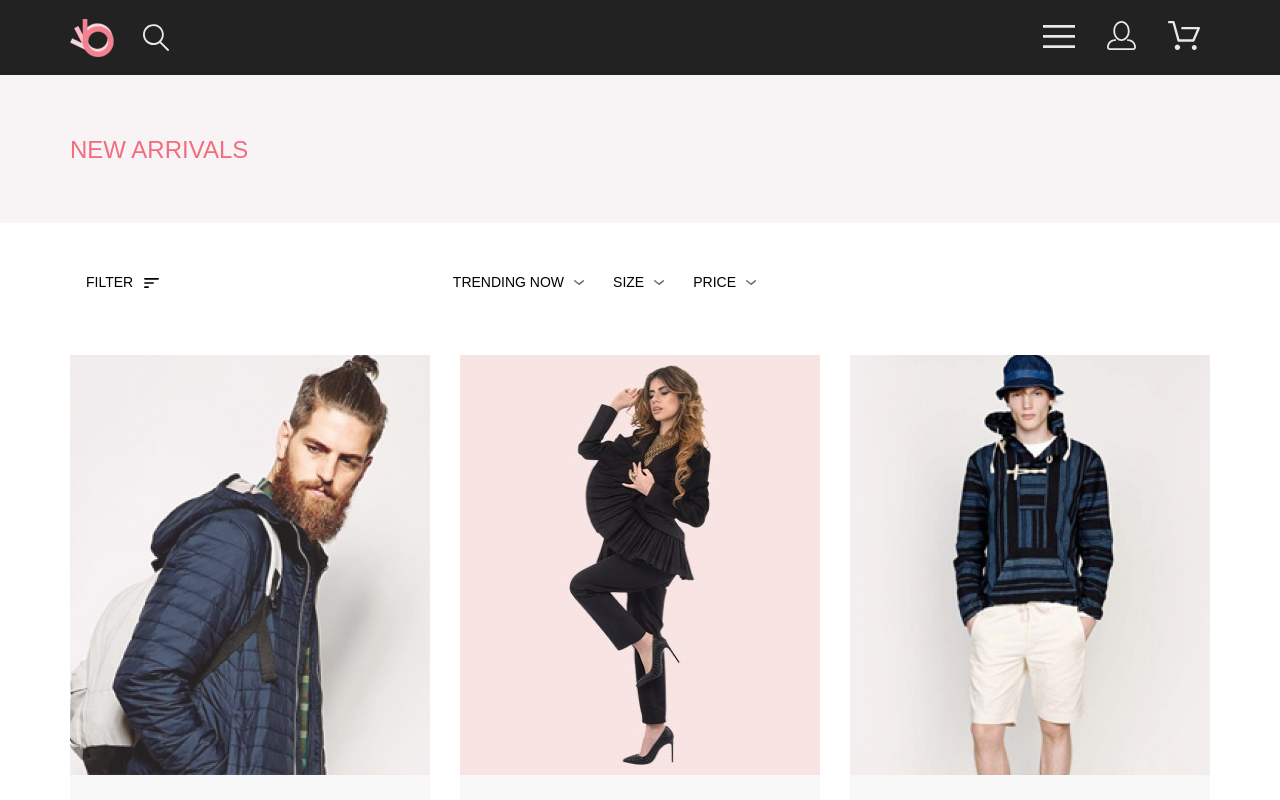
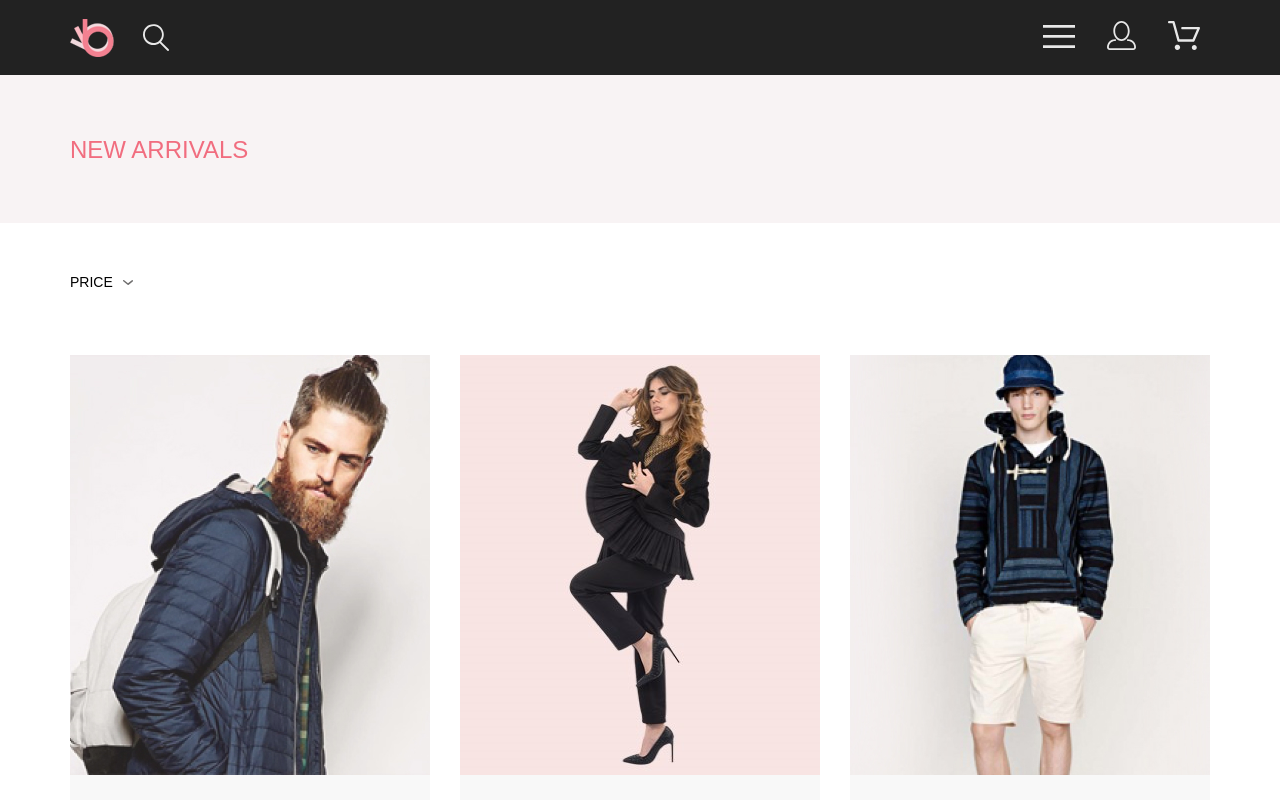
Before and after one commit to Mercique/FashionVue, a Vue app: page /catalog in a window 1280 px wide. Shown: the top 800 px of the page. Built offline with nearby package versions, Linux system fonts and the light colour scheme; a web font is replaced by a local one.

Commit message:
Add filter high-low price

```diff
--- /dev/null
+++ b/src/components/FilterCatalog.vue
@@ -0,0 +1,110 @@
+<template>
+  <div class="catalog__filter">
+    <details class="catalog__item">
+      <summary>
+        PRICE
+        <svg
+          width="11"
+          height="6"
+          viewBox="0 0 11 6"
+          fill="none"
+          xmlns="http://www.w3.org/2000/svg"
+        >
+          <path
+            d="M5.00214 5.00214C4.83521 5.00247 4.67343 4.94433 4.54488 4.83782L0.258102 1.2655C0.112196 1.14422 0.0204417 0.969958 0.00302325 0.781035C-0.0143952 0.592112 0.0439493 0.404007 0.165221 0.258101C0.286493 0.112196 0.460759 0.0204417 0.649682 0.00302327C0.838605 -0.0143952 1.02671 0.043949 1.17262 0.165221L5.00214 3.36602L8.83167 0.279536C8.90475 0.220188 8.98884 0.175869 9.0791 0.149125C9.16937 0.122382 9.26403 0.113741 9.35764 0.1237C9.45126 0.133659 9.54198 0.162021 9.6246 0.207156C9.70722 0.252292 9.7801 0.313311 9.83906 0.386705C9.90449 0.460167 9.95405 0.546351 9.98462 0.639855C10.0152 0.733359 10.0261 0.83217 10.0167 0.930097C10.0073 1.02802 9.97784 1.12296 9.93005 1.20895C9.88227 1.29494 9.81723 1.37013 9.73904 1.42982L5.45225 4.88068C5.32002 4.97036 5.16154 5.01312 5.00214 5.00214Z"
+            fill="#6F6E6E"
+          />
+        </svg>
+      </summary>
+      <div class="filter-price">
+        <button type="button" @click="getHigh()">Price: high-low</button>
+        <button type="button" @click="getLow()">Price: low-high</button>
+      </div>
+    </details>
+  </div>
+</template>
+
+<script>
+import { mapMutations } from "vuex";
+
+export default {
+  name: "FilterCatalog",
+  methods: {
+    ...mapMutations(["getProductCardsHigh", "getProductCardsLow"]),
+    getHigh() {
+      this.getProductCardsHigh();
+    },
+    getLow() {
+      this.getProductCardsLow();
+    },
+  },
+};
+</script>
+
+<style lang="scss" scoped>
+.catalog__filter {
+  margin: 51px 0 64px;
+  .catalog__form {
+    max-width: 534px;
+    display: flex;
+    justify-content: space-between;
+  }
+  &-filterDetails {
+    display: flex;
+    align-items: center;
+    gap: 11px;
+    padding-left: 16px;
+  }
+  &-right {
+    display: flex;
+    align-items: center;
+    gap: 28px;
+    button {
+      display: flex;
+      align-items: center;
+    }
+    svg {
+      margin-left: 10px;
+      transition: transform 0.2s ease;
+    }
+  }
+  .catalog__item {
+    position: relative;
+    summary {
+      display: flex;
+      align-items: center;
+      cursor: pointer;
+      svg {
+        margin-left: 10px;
+        transition: transform .2s ease;
+      }
+    }
+    &[open] {
+      svg {
+        transform: rotate(-180deg);
+      }
+      .filter-price {
+        width: 112px;
+        display: flex;
+        flex-direction: column;
+        position: absolute;
+        top: 23px;
+        left: -17px;
+        z-index: 10;
+        box-shadow: 6px 4px 35px rgba(0, 0, 0, 0.21);
+        background: #fff;
+        button {
+          padding: 10px;
+          font-size: 14px;
+          line-height: 16px;
+          color: #6f6e6e;
+          &:hover {
+            color: #f16d7f;
+            background: #f16d7f21;
+          }
+        }
+      }
+    }
+  }
+}
+</style>
--- a/src/components/Sale.vue
+++ b/src/components/Sale.vue
@@ -1,7 +1,7 @@
 <template>
   <div class="sale center">
     <div class="sale__content">
-      <router-link to="/catalog" class="sale__link">
+      <router-link to="/catalog/women" class="sale__link">
         <div class="sale__item">
           <div class="sale__text">
             <p class="sale__p">30% OFF</p>
@@ -10,7 +10,7 @@
           <img src="../assets/images/sale/sale1.jpg" class="sale__img" alt="sale img" />
         </div>
       </router-link>
-      <router-link to="/catalog" class="sale__link">
+      <router-link to="/catalog/men" class="sale__link">
         <div class="sale__item">
           <div class="sale__text">
             <p class="sale__p">HOT DEAL</p>
@@ -19,7 +19,7 @@
           <img src="../assets/images/sale/sale2.jpg" class="sale__img" alt="sale img" />
         </div>
       </router-link>
-      <router-link to="/catalog" class="sale__link">
+      <router-link to="/catalog/kids" class="sale__link">
         <div class="sale__item">
           <div class="sale__text">
             <p class="sale__p">NEW ARRIVALS</p>
@@ -29,7 +29,7 @@
         </div>
       </router-link>
     </div>
-    <router-link to="/catalog" class="sale__link">
+    <router-link to="/catalog/accesories" class="sale__link">
       <div class="sale__item sale__item_big">
         <div class="sale__text">
           <p class="sale__p">LUXIROUS & TRENDY</p>
--- a/src/store/modules/product.js
+++ b/src/store/modules/product.js
@@ -38,9 +38,21 @@ export default {
     },
     searchfilteredCards(state, text) {
       state.productCards = state.history;
-      let regexp = new RegExp(text, 'i');
-      state.productCards = state.productCards.filter(product => regexp.test(product.title));
-    }
+      let regexp = new RegExp(text, "i");
+      state.productCards = state.productCards.filter((product) =>
+        regexp.test(product.title)
+      );
+    },
+    getProductCardsHigh(state) {
+      state.productCards.sort((a, b) => {
+        return b.price - a.price;
+      });
+    },
+    getProductCardsLow(state) {
+      state.productCards.sort((a, b) => {
+        return a.price - b.price;
+      });
+    },
   },
   getters: {
     getProductCartFullValuePrice: (state) => {
--- a/src/views/CatalogPage.vue
+++ b/src/views/CatalogPage.vue
@@ -3,74 +3,7 @@
     <breadcrumb :heading="heading" />
     <empty v-if="!cards.length" style="margin-top: 100px" />
     <div class="catalog center" v-else>
-      <div class="catalog__filter">
-        <div class="catalog__form">
-          <div class="catalog__filter-left">
-            <div class="catalog__filter-filter">
-              FILTER
-              <svg
-                width="15"
-                height="10"
-                viewBox="0 0 15 10"
-                fill="none"
-                xmlns="http://www.w3.org/2000/svg"
-              >
-                <path
-                  d="M0.833333 10H4.16667C4.625 10 5 9.625 5 9.16667C5 8.70833 4.625 8.33333 4.16667 8.33333H0.833333C0.375 8.33333 0 8.70833 0 9.16667C0 9.625 0.375 10 0.833333 10ZM0 0.833333C0 1.29167 0.375 1.66667 0.833333 1.66667H14.1667C14.625 1.66667 15 1.29167 15 0.833333C15 0.375 14.625 0 14.1667 0H0.833333C0.375 0 0 0.375 0 0.833333ZM0.833333 5.83333H9.16667C9.625 5.83333 10 5.45833 10 5C10 4.54167 9.625 4.16667 9.16667 4.16667H0.833333C0.375 4.16667 0 4.54167 0 5C0 5.45833 0.375 5.83333 0.833333 5.83333Z"
-                  fill="black"
-                />
-              </svg>
-            </div>
-          </div>
-          <div class="catalog__filter-right">
-            <div class="catalog__filter-trending">
-              TRENDING NOW
-              <svg
-                width="11"
-                height="6"
-                viewBox="0 0 11 6"
-                fill="none"
-                xmlns="http://www.w3.org/2000/svg"
-              >
-                <path
-                  d="M5.00214 5.00214C4.83521 5.00247 4.67343 4.94433 4.54488 4.83782L0.258102 1.2655C0.112196 1.14422 0.0204417 0.969958 0.00302325 0.781035C-0.0143952 0.592112 0.0439493 0.404007 0.165221 0.258101C0.286493 0.112196 0.460759 0.0204417 0.649682 0.00302327C0.838605 -0.0143952 1.02671 0.043949 1.17262 0.165221L5.00214 3.36602L8.83167 0.279536C8.90475 0.220188 8.98884 0.175869 9.0791 0.149125C9.16937 0.122382 9.26403 0.113741 9.35764 0.1237C9.45126 0.133659 9.54198 0.162021 9.6246 0.207156C9.70722 0.252292 9.7801 0.313311 9.83906 0.386705C9.90449 0.460167 9.95405 0.546351 9.98462 0.639855C10.0152 0.733359 10.0261 0.83217 10.0167 0.930097C10.0073 1.02802 9.97784 1.12296 9.93005 1.20895C9.88227 1.29494 9.81723 1.37013 9.73904 1.42982L5.45225 4.88068C5.32002 4.97036 5.16154 5.01312 5.00214 5.00214Z"
-                  fill="#6F6E6E"
-                />
-              </svg>
-            </div>
-            <div class="catalog__filter-size">
-              SIZE
-              <svg
-                width="11"
-                height="6"
-                viewBox="0 0 11 6"
-                fill="none"
-                xmlns="http://www.w3.org/2000/svg"
-              >
-                <path
-                  d="M5.00214 5.00214C4.83521 5.00247 4.67343 4.94433 4.54488 4.83782L0.258102 1.2655C0.112196 1.14422 0.0204417 0.969958 0.00302325 0.781035C-0.0143952 0.592112 0.0439493 0.404007 0.165221 0.258101C0.286493 0.112196 0.460759 0.0204417 0.649682 0.00302327C0.838605 -0.0143952 1.02671 0.043949 1.17262 0.165221L5.00214 3.36602L8.83167 0.279536C8.90475 0.220188 8.98884 0.175869 9.0791 0.149125C9.16937 0.122382 9.26403 0.113741 9.35764 0.1237C9.45126 0.133659 9.54198 0.162021 9.6246 0.207156C9.70722 0.252292 9.7801 0.313311 9.83906 0.386705C9.90449 0.460167 9.95405 0.546351 9.98462 0.639855C10.0152 0.733359 10.0261 0.83217 10.0167 0.930097C10.0073 1.02802 9.97784 1.12296 9.93005 1.20895C9.88227 1.29494 9.81723 1.37013 9.73904 1.42982L5.45225 4.88068C5.32002 4.97036 5.16154 5.01312 5.00214 5.00214Z"
-                  fill="#6F6E6E"
-                />
-              </svg>
-            </div>
-            <div class="catalog__filter-price">
-              PRICE
-              <svg
-                width="11"
-                height="6"
-                viewBox="0 0 11 6"
-                fill="none"
-                xmlns="http://www.w3.org/2000/svg"
-              >
-                <path
-                  d="M5.00214 5.00214C4.83521 5.00247 4.67343 4.94433 4.54488 4.83782L0.258102 1.2655C0.112196 1.14422 0.0204417 0.969958 0.00302325 0.781035C-0.0143952 0.592112 0.0439493 0.404007 0.165221 0.258101C0.286493 0.112196 0.460759 0.0204417 0.649682 0.00302327C0.838605 -0.0143952 1.02671 0.043949 1.17262 0.165221L5.00214 3.36602L8.83167 0.279536C8.90475 0.220188 8.98884 0.175869 9.0791 0.149125C9.16937 0.122382 9.26403 0.113741 9.35764 0.1237C9.45126 0.133659 9.54198 0.162021 9.6246 0.207156C9.70722 0.252292 9.7801 0.313311 9.83906 0.386705C9.90449 0.460167 9.95405 0.546351 9.98462 0.639855C10.0152 0.733359 10.0261 0.83217 10.0167 0.930097C10.0073 1.02802 9.97784 1.12296 9.93005 1.20895C9.88227 1.29494 9.81723 1.37013 9.73904 1.42982L5.45225 4.88068C5.32002 4.97036 5.16154 5.01312 5.00214 5.00214Z"
-                  fill="#6F6E6E"
-                />
-              </svg>
-            </div>
-          </div>
-        </div>
-      </div>
+      <filter-catalog />
       <add-product-cards :cards="currentElements" />
       <div class="catalog__pagination">
         <pagination
@@ -91,10 +24,11 @@ import AddProductCards from "../components/AddProductCards.vue";
 import Breadcrumb from "../components/Breadcrumb.vue";
 import Delivery from "../components/Delivery.vue";
 import Empty from '../components/Empty.vue';
+import FilterCatalog from '../components/FilterCatalog.vue';
 import Pagination from "../components/Pagination.vue";
 
 export default {
-  components: { Breadcrumb, Delivery, AddProductCards, Pagination, Empty },
+  components: { Breadcrumb, Delivery, AddProductCards, Pagination, Empty, FilterCatalog },
   name: "Catalog",
   data() {
     return {
@@ -120,30 +54,6 @@ export default {
 
 <style lang="scss" scoped>
 .catalog {
-  &__form {
-    max-width: 687px;
-    display: flex;
-    justify-content: space-between;
-  }
-  &__filter {
-    margin: 51px 0 64px;
-    &-filter {
-      display: flex;
-      align-items: center;
-      gap: 11px;
-      padding-left: 16px;
-    }
-    &-right {
-      display: flex;
-      align-items: center;
-      gap: 28px;
-      & > div {
-        display: flex;
-        align-items: center;
-        gap: 10px;
-      }
-    }
-  }
   &__pagination {
     display: flex;
     justify-content: center;
```
